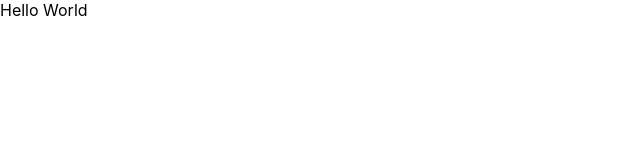
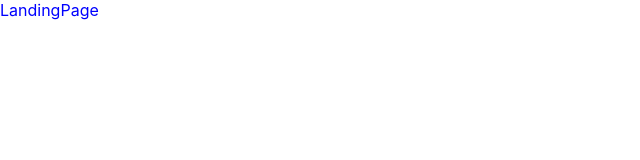
Before and after one commit to phitranpt/prodigy-app, a React (Create React App) app: page / in a window 1280 px wide. Shown: the top 160 px of the page, without its empty margins (0-640 px from the left). Built offline with nearby package versions, Linux system fonts and the light colour scheme.

Commit message:
installed inital material ui and sass

```diff
--- a/package.json
+++ b/package.json
@@ -3,9 +3,11 @@
   "version": "0.1.0",
   "private": true,
   "dependencies": {
+    "@material-ui/core": "^4.11.0",
     "@testing-library/jest-dom": "^4.2.4",
     "@testing-library/react": "^9.5.0",
     "@testing-library/user-event": "^7.2.1",
+    "node-sass": "^4.14.1",
     "react": "^16.13.1",
     "react-dom": "^16.13.1",
     "react-scripts": "3.4.1"
--- a/src/App.js
+++ b/src/App.js
@@ -1,9 +1,10 @@
 import React from 'react';
+import LandingPage from './Components/LandingPage/LandingPage';
 
 function App() {
   return (
     <div>
-      Hello World
+      <LandingPage />
     </div>
   );
 }
--- /dev/null
+++ b/src/Components/LandingPage/LandingPage.jsx
@@ -0,0 +1,12 @@
+import React from 'react';
+import './LandingPage.scss';
+
+function LandingPage() {
+  return (
+    <div className='App-Title'>
+      LandingPage
+    </div>
+  );
+}
+
+export default LandingPage;
--- /dev/null
+++ b/src/Components/LandingPage/LandingPage.scss
@@ -0,0 +1,3 @@
+.App-Title {
+  color: blue;
+}
```
Also changed, not shown: 1 other file (tests, documents, lock files or other folders).
